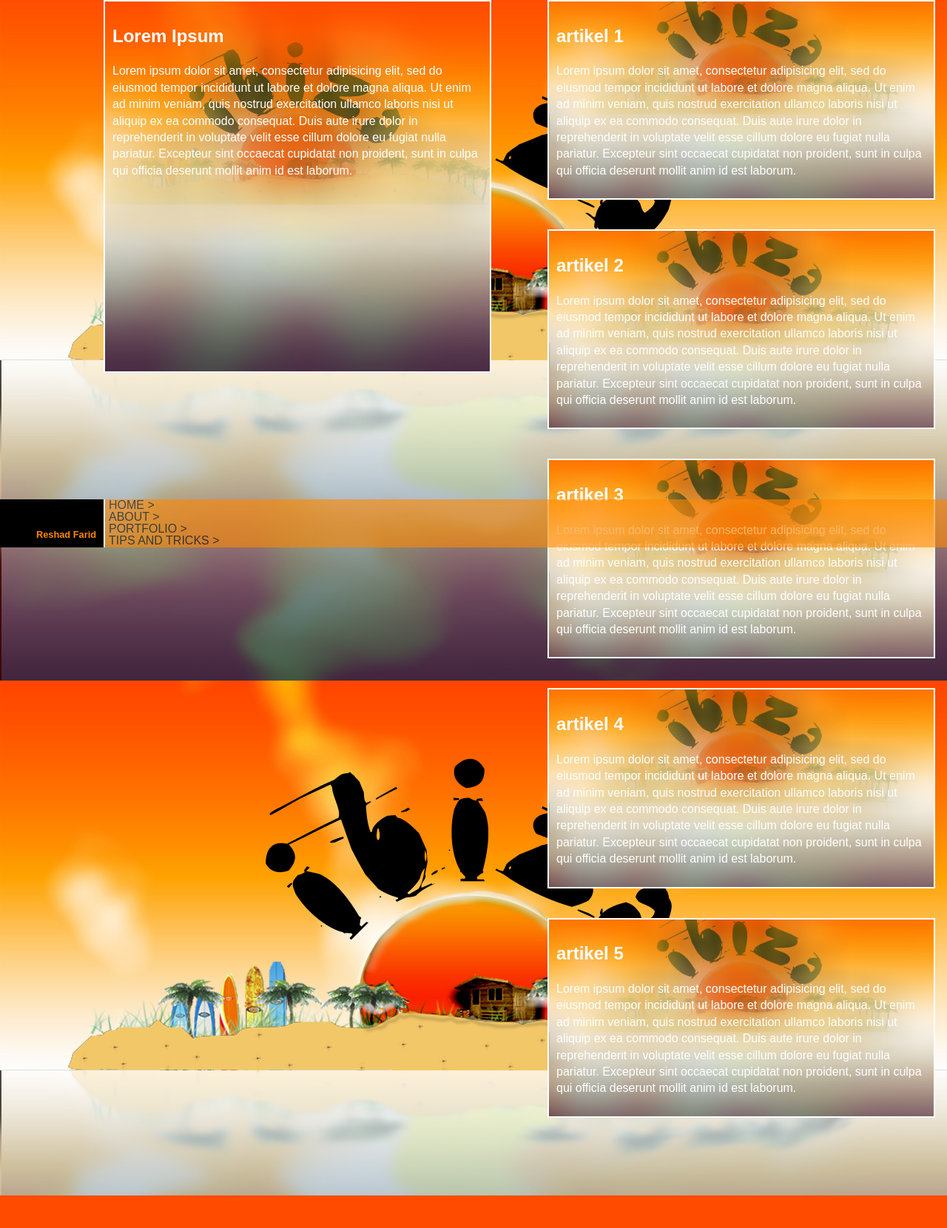
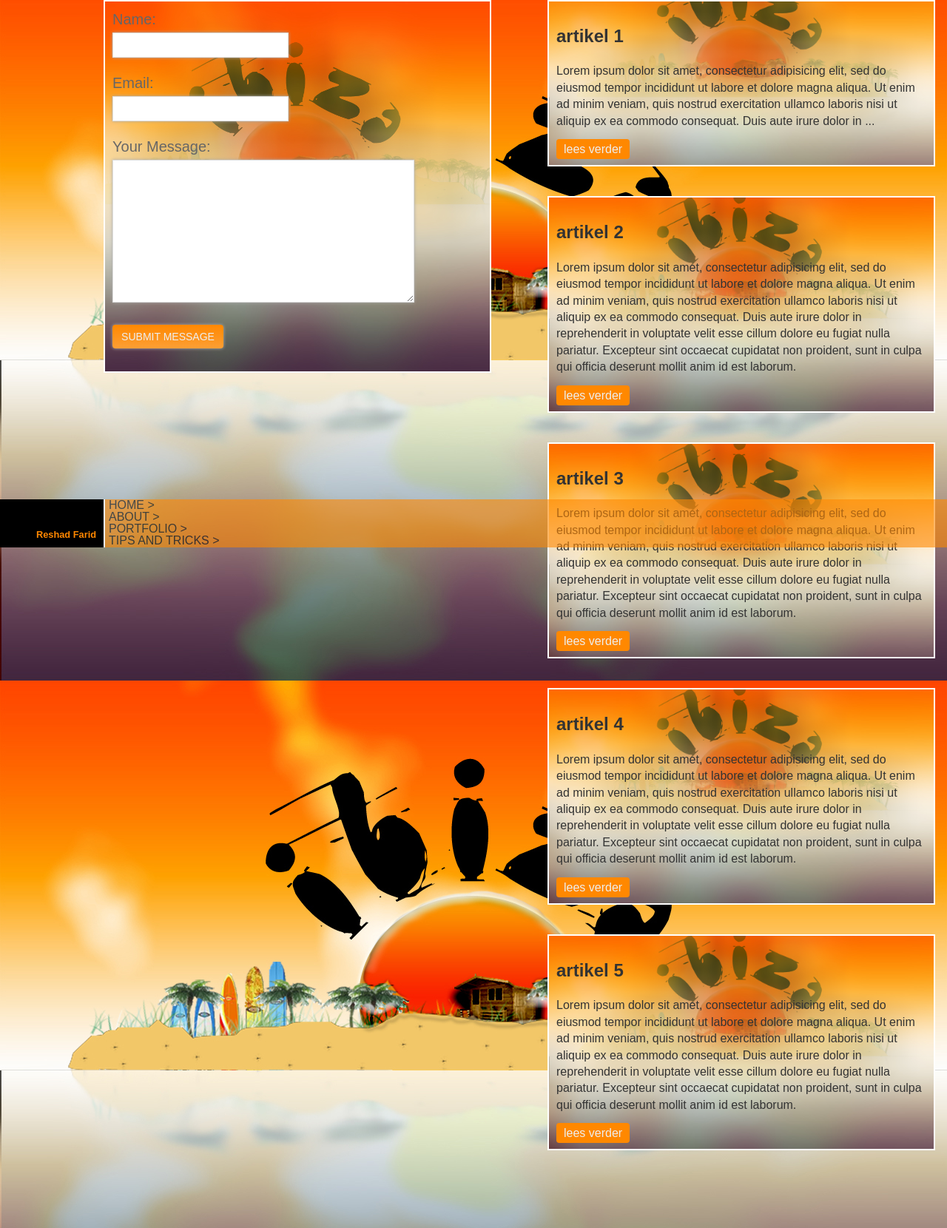
Before and after one commit to reshadf/projectx, a PHP site: page / in a window 1280 px wide. Shown: the part 40-1700 px from the top of the page at 74% size. Before the commit the page ends 1656 px from the top, so only its background shows below. Run offline with PHP 8.4, Linux system fonts and the light colour scheme; some libraries are stand-ins or nearby versions.

Commit message:
added contact page and read-more links

```diff
--- a/css/design.css
+++ b/css/design.css
@@ -30,7 +30,7 @@ header h1
 
 }
 
-.main article
+.main section
 {
 	border: 2px #fff solid;
 	color: #fff;
@@ -70,12 +70,12 @@ header h1
 	position: relative;
 	width: 500px;
 	height: auto;
-	color: #fff;
+	color: #333;
 }
 
 .content h2, h3, h4, h5, h6
 {
-	color: #fff;
+	color: #333;
 }
 
 .navigation
@@ -164,3 +164,128 @@ header #webtitle a:hover h1
 
 	background-image: url('../img/go.gif');
 }
+
+
+label {
+		font-size: 20px;
+		color: #666;
+	}
+
+	form {
+
+
+
+		width: 500px;
+		/* -- CSS3 - define rounded corners for the form -- */
+		-webkit-border-radius: 10px;
+		-moz-border-radius: 10px;
+		border-radius: 10px;
+
+		/* -- CSS3 - create a background graident -- */
+		background: -webkit-gradient(linear, 0% 0%, 0% 40%, from(#EEE), to(#FFFFFF));
+		background: -moz-linear-gradient(0% 40% 90deg,#FFF, #EEE);
+
+		/* -- CSS3 - add a drop shadow -- */
+		-webkit-box-shadow:0px 0 50px #ccc;
+		-moz-box-shadow:0px 0 50px #ccc;
+		box-shadow:0px 0 50px #ccc;
+	}
+
+	fieldset { border: none; }
+
+	#user-details {
+		float: left;
+		width: 230px;
+	}
+
+	#user-message {
+		float: left;
+		width: 405px;
+	}
+
+	input, textarea {
+		padding: 8px;
+		margin: 4px 0 20px 0;
+		background: #fff;
+		width: 220px;
+		font-size: 14px;
+		color: #555;
+		border: 1px #ddd solid;
+
+		/* -- CSS3 Shadow - create a shadow around each input element -- */
+		-webkit-box-shadow: 0px 0px 4px #aaa;
+		-moz-box-shadow: 0px 0px 4px #aaa;
+		box-shadow: 0px 0px 4px #aaa;
+
+		/* -- CSS3 Transition - define what the transition will be applied to (i.e. the background) -- */
+		-webkit-transition: background 0.3s linear;
+	}
+
+	textarea {
+		width: 390px;
+		height: 175px;
+	}
+
+	input:hover, textarea:hover, .read-more {
+		background: #eee;
+	}
+
+	input.submit {
+		width: 150px;
+		color: #eee;
+		text-transform: uppercase;
+		margin-top: 10px;
+		background-color: #FF8800;
+		border: none;
+
+		/* -- CSS3 Transition - define which property to animate (i.e. the shadow)  -- */
+		-webkit-transition: -webkit-box-shadow 0.3s linear;
+
+		/* -- CSS3 - Rounded Corners -- */
+		-moz-border-radius: 4px;
+		-webkit-border-radius: 4px;
+		border-radius: 4px;
+
+		/* -- CSS3 Shadow - create a shadow around each input element -- */
+		background: -webkit-gradient(linear, 0% 0%, 0% 100%, from(#FF8800), to(#FC9F35));
+		background: -moz-linear-gradient(25% 75% 90deg,#FF8800, #FC9F35);
+	}
+
+	input.submit:hover {
+		-webkit-box-shadow: 0px 0px 20px #555;
+		-moz-box-shadow: 0px 0px 20px #aaa;
+		box-shadow: 0px 0px 20px #555;
+		cursor:  pointer;
+	}
+
+	.read-more
+	{
+		margin-top: 5px;
+		padding: 5px 10px 5px 10px;
+		color: #eee;
+		position: relative;
+		width: 100px;
+		background-color: #FF8800;
+		text-align: center;
+		text-decoration: none;
+		-moz-border-radius: 4px;
+		-webkit-border-radius: 4px;
+		border-radius: 4px;
+		-webkit-transition: all 1s ease-in-out;
+	    -moz-transition: all 1s ease-in-out;
+	    -o-transition: all 1s ease-in-out;
+	    -ms-transition: all 1s ease-in-out;
+
+	}
+
+	.read-more:visited
+	{
+		color: #eee;
+		cursor:  pointer;
+	}
+
+	.read-more:hover
+	{
+		background-color: #eee;
+		color: #FF8800;
+	}
--- a/index.html
+++ b/index.html
@@ -30,17 +30,30 @@
   </header>
   <div class="container" role="main">
     <div class="main">
-      <article>
-        <h2>Lorem Ipsum</h2>
-        <p>
-          Lorem ipsum dolor sit amet, consectetur adipisicing elit, sed do eiusmod
-          tempor incididunt ut labore et dolore magna aliqua. Ut enim ad minim veniam,
-          quis nostrud exercitation ullamco laboris nisi ut aliquip ex ea commodo
-          consequat. Duis aute irure dolor in reprehenderit in voluptate velit esse
-          cillum dolore eu fugiat nulla pariatur. Excepteur sint occaecat cupidatat non
-          proident, sunt in culpa qui officia deserunt mollit anim id est laborum.
-        </p>
-      </article>
+      <section>
+        <form action="#">
+
+    <fieldset id="user-details">
+
+      <label for="name">Name:</label>
+      <input type="text" name="name" value="" />
+
+      <label for="email">Email:</label>
+      <input type="email" name="email" value=""  />
+
+    </fieldset><!--end user-details-->
+
+    <fieldset id="user-message">
+
+      <label for="message">Your Message:</label>
+      <textarea name="message" rows="0" cols="0"></textarea>
+
+      <input type="submit" value="Submit Message" name="submit" class="submit" />
+
+    </fieldset><!-- end user-message -->
+
+  </form>
+      </section>
     </div>
     <div class="content">
       <article>
@@ -49,10 +62,9 @@
           Lorem ipsum dolor sit amet, consectetur adipisicing elit, sed do eiusmod
           tempor incididunt ut labore et dolore magna aliqua. Ut enim ad minim veniam,
           quis nostrud exercitation ullamco laboris nisi ut aliquip ex ea commodo
-          consequat. Duis aute irure dolor in reprehenderit in voluptate velit esse
-          cillum dolore eu fugiat nulla pariatur. Excepteur sint occaecat cupidatat non
-          proident, sunt in culpa qui officia deserunt mollit anim id est laborum.
+          consequat. Duis aute irure dolor in ...
         </p>
+        <a class="read-more" href="#">lees verder</a>
       </article>
 
       <article>
@@ -65,6 +77,7 @@
           cillum dolore eu fugiat nulla pariatur. Excepteur sint occaecat cupidatat non
           proident, sunt in culpa qui officia deserunt mollit anim id est laborum.
         </p>
+        <a class="read-more" href="#">lees verder</a>
       </article>
 
       <article>
@@ -77,6 +90,7 @@
           cillum dolore eu fugiat nulla pariatur. Excepteur sint occaecat cupidatat non
           proident, sunt in culpa qui officia deserunt mollit anim id est laborum.
         </p>
+        <a class="read-more" href="#">lees verder</a>
       </article>
       <article>
         <h2>artikel 4</h2>
@@ -88,6 +102,7 @@
           cillum dolore eu fugiat nulla pariatur. Excepteur sint occaecat cupidatat non
           proident, sunt in culpa qui officia deserunt mollit anim id est laborum.
         </p>
+        <a class="read-more" href="#">lees verder</a>
       </article>
 
       <article>
@@ -100,6 +115,7 @@
           cillum dolore eu fugiat nulla pariatur. Excepteur sint occaecat cupidatat non
           proident, sunt in culpa qui officia deserunt mollit anim id est laborum.
         </p>
+        <a class="read-more" href="#">lees verder</a>
       </article>
     </div>
   </div>
```
